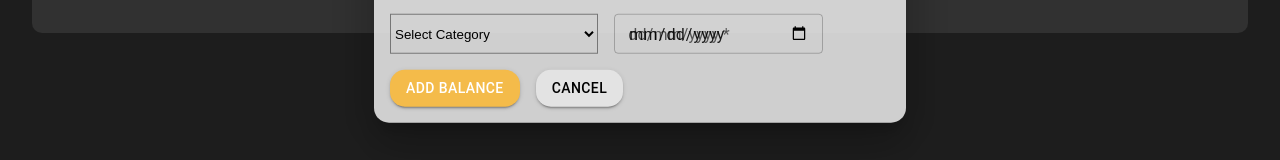
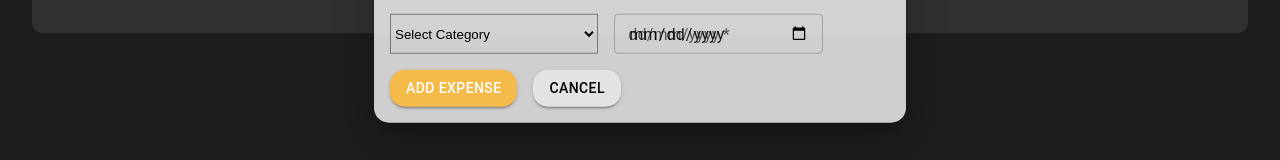
Before and after one commit to Pratya0011/xpensetRacker, a React (Vite) app: page / in a window 1280 px wide. Both pictures are taken after a click on the button "+ ADD EXPENSE". Shown: the part 392-552 px from the top of the page. Built offline with nearby package versions, Linux system fonts and the light colour scheme.

Commit message:
text change

```diff
--- a/src/Components/TotalExpences.tsx
+++ b/src/Components/TotalExpences.tsx
@@ -255,7 +255,7 @@ function TotalExpences({
                 sx={{ backgroundColor: "#F4BB4A", borderRadius: "15px" }}
                 type="submit"
               >
-                Add Balance
+                Add Expense
               </Button>
               <Button
                 variant="contained"
```
